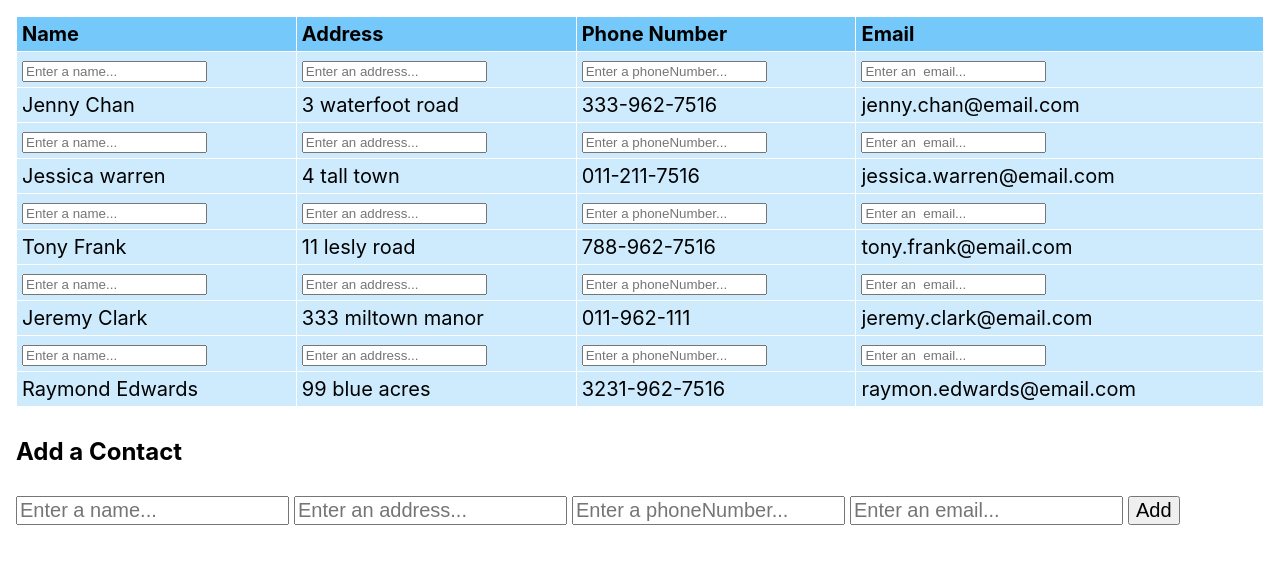
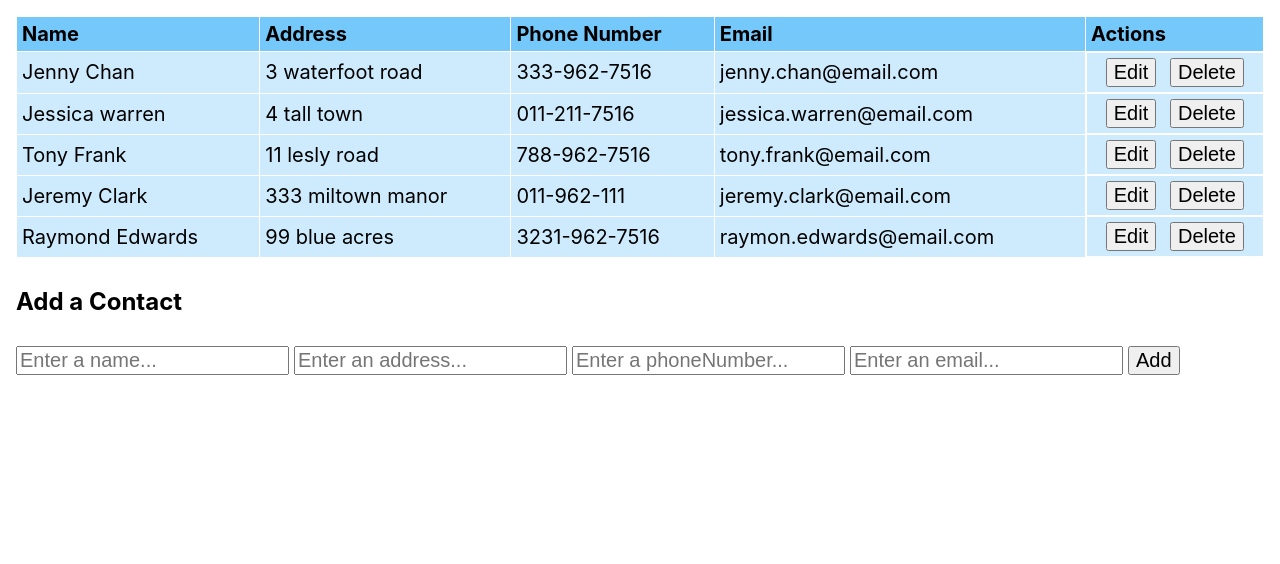
Before and after one commit to VepaHocanazarov/ReactTable, a React (Create React App) app: page / in a window 1280 px wide. Shown: the top 564 px of the page. Built offline with nearby package versions, Linux system fonts and the light colour scheme.

Commit message:
Project Completed

```diff
--- a/src/App.js
+++ b/src/App.js
@@ -15,6 +15,15 @@ function App() {
     email: ""
   });
 
+  const [editFormData, setEditFormData] = useState({
+    fullName: "",
+    address: "",
+    phoneNumber: "",
+    email: ""
+  });
+
+  const [editContactId, setEditContactId] = useState(null);
+
   const handleAddFormChange = (event) => {
     event.preventDefault();
 
@@ -26,6 +35,19 @@ function App() {
 
     setAddFormData(newFormData);
   };
+
+  const handleEditFormChange = (event) => {
+    event.preventDefault();
+
+    const fieldName = event.target.getAttribute("name");
+
+    const fieldValue = event.target.value;
+
+    const newFormData = { ...editFormData };
+    newFormData[fieldName] = fieldValue;
+
+    setEditFormData(newFormData);
+  }
 
   const handleAddFormSubmit = (event) => {
     event.preventDefault();
@@ -42,8 +64,60 @@ function App() {
     setContact(newContacts);
   };
 
+  const handleEditFormSubmit = (event) => {
+    event.preventDefault();
+
+    const editContact = {
+      id: editContactId,
+      fullName: editFormData.fullName,
+      address: editFormData.address,
+      phoneNumber: editFormData.phoneNumber,
+      email: editFormData.email
+
+    }
+
+    const newContacts = [...contact];
+
+    const index = contact.findIndex((contact) => contact.id === editContactId)
+
+    newContacts[index] = editContact;
+
+    setContact(newContacts);
+
+    setEditContactId(null);
+  }
+
+  const handleEditClick = (event, contact) => {
+    event.preventDefault();
+    setEditContactId(contact.id);
+
+    const formValue = {
+      fullName: contact.fullName,
+      address: contact.address,
+      phoneNumber: contact.phoneNumber,
+      email: contact.email,
+    }
+
+    setEditFormData(formValue);
+  };
+
+  const handleCancelClick = ()=>{
+    setEditContactId(null);
+  };
+
+  const handleDeleteClick = (contactId)=>{
+   const newContacts = [...contact];
+
+   const index = contact.findIndex((contact)=> contact.id === contactId);
+
+   newContacts.splice(index,1);
+
+   setContact(newContacts)
+  }
+
   return (
     <div className="app-container">
+      <form onSubmit={handleEditFormSubmit} >
         <table>
           <thead>
             <tr>
@@ -51,6 +125,7 @@ function App() {
               <th>Address</th>
               <th>Phone Number</th>
               <th>Email</th>
+              <th>Actions</th>
             </tr>
           </thead>
 
@@ -58,14 +133,24 @@ function App() {
             {contact.map((contact) => (
 
               <>
-              <EditableRow />
-              <ReadOnlyRow contact={contact} />
+
+                {editContactId === contact.id ? (<EditableRow
+                  editFormData={editFormData}
+                  handleEditFormChange={handleEditFormChange}
+                  handleCancelClick = {handleCancelClick} />)
+
+                  : (<ReadOnlyRow contact={contact}
+                     handleEditClick={handleEditClick}
+                     handleDeleteClick = {handleDeleteClick} />)
+                }
+
               </>
 
             ))}
 
           </tbody>
         </table>
+      </form>
 
 
       <h2> Add a Contact</h2>
--- a/src/components/EditableRow.js
+++ b/src/components/EditableRow.js
@@ -1,6 +1,6 @@
 import React from 'react'
 
-const EditableRow = () => {
+const EditableRow = ({editFormData, handleEditFormChange,handleCancelClick}) => {
     return (
         <tr>
             <td>
@@ -8,13 +8,17 @@ const EditableRow = () => {
                     name='fullName'
                     required="required"
                     placeholder='Enter a name...'
+                    value={editFormData.fullName}
+                    onChange={handleEditFormChange}
                 ></input>
             </td>
             <td>
                 <input type="text"
-                    name='addess'
+                    name='address'
                     required="required"
                     placeholder='Enter an address...'
+                    value={editFormData.address}
+                    onChange={handleEditFormChange}
                 ></input>
             </td>
             <td>
@@ -22,6 +26,8 @@ const EditableRow = () => {
                     name='phoneNumber'
                     required="required"
                     placeholder='Enter a phoneNumber...'
+                    value={editFormData.phoneNumber}
+                    onChange={handleEditFormChange}
                 ></input>
             </td>
             <td>
@@ -29,7 +35,13 @@ const EditableRow = () => {
                     name='email'
                     required="required"
                     placeholder='Enter an  email...'
+                    value={editFormData.email}
+                    onChange={handleEditFormChange}
                 ></input>
+            </td>
+            <td>
+                <button type='submit'> Save</button>
+                <button type='button' onClick={handleCancelClick} >Cancel</button>
             </td>
         </tr>
     )
--- a/src/components/ReadOnlyRow.js
+++ b/src/components/ReadOnlyRow.js
@@ -1,12 +1,18 @@
 import React from 'react'
 
-const ReadOnlyRow = ( {contact} ) => {
+const ReadOnlyRow = ( {contact,handleEditClick,handleDeleteClick} ) => {
     return (
         <tr>
             <td>{contact.fullName}</td>
             <td>{contact.address}</td>
             <td>{contact.phoneNumber}</td>
             <td>{contact.email}</td>
+            <td>
+                <button type='button'
+                 onClick={(event)=>handleEditClick(event,contact)} > Edit </button>
+                 <button type='button'
+                  onClick={()=>handleDeleteClick(contact.id)} >Delete</button>
+            </td>
         </tr>
     )
 }
```
Lines whose indentation alone changed are shown as unchanged.
